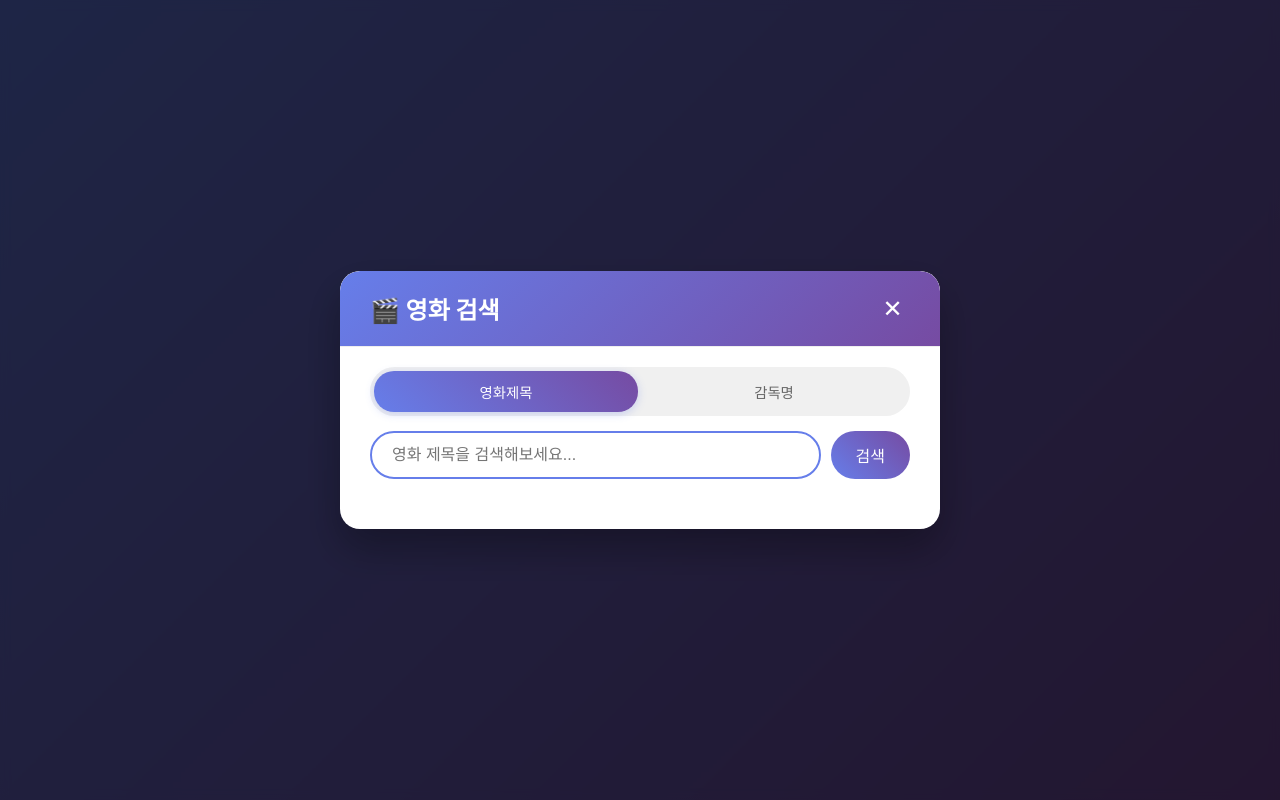
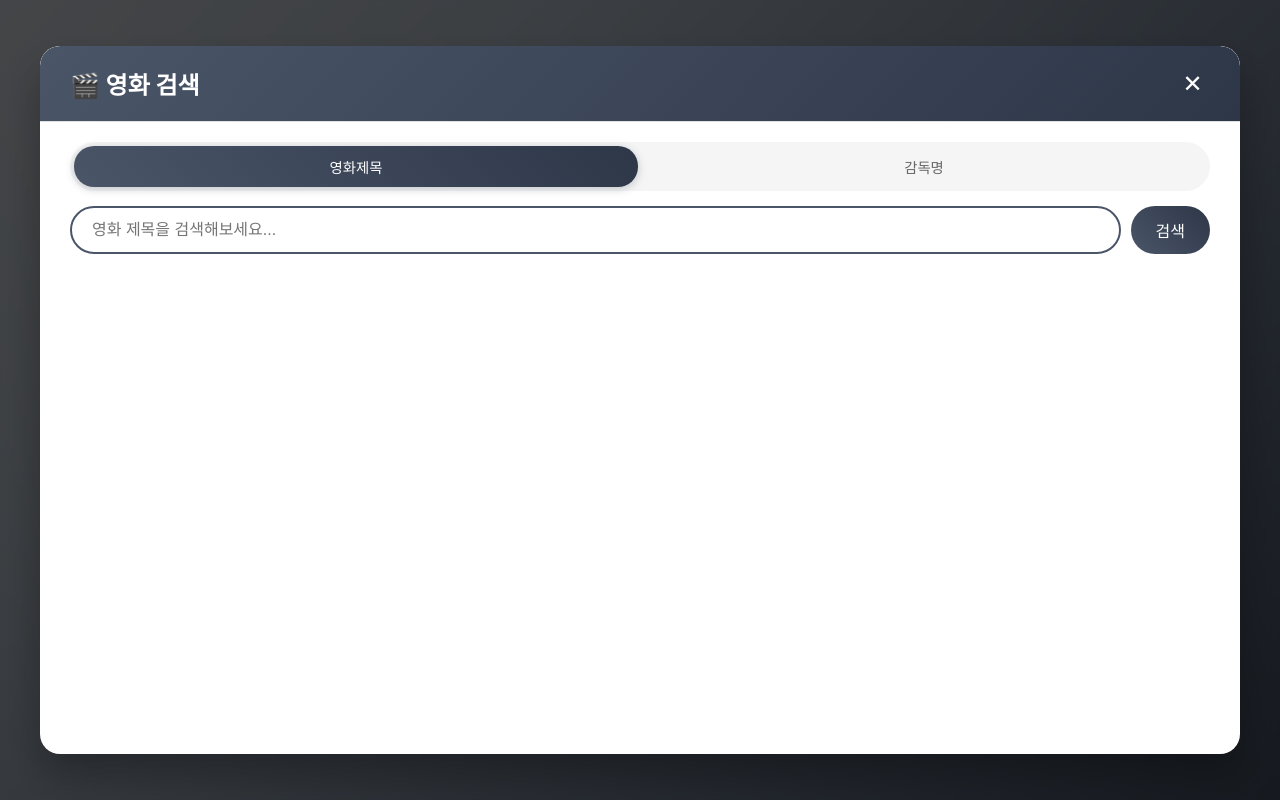
Before and after one commit to hprays/K_Movie_Finder, a React (Create React App) app: page / in a window 1280 px wide. Both pictures are taken after a click on the button "영화 검색하기". Built offline with nearby package versions, Linux system fonts and the light colour scheme.

Commit message:
Adjust search result layout and update overall CSS styling

```diff
--- a/src/App.css
+++ b/src/App.css
@@ -1,12 +1,12 @@
 .App {
   text-align: center;
   min-height: 100vh;
-  background: linear-gradient(135deg, #667eea 0%, #764ba2 100%);
+  background: linear-gradient(135deg, #e2e8f0 0%, #cbd5e0 25%, #a0aec0 50%, #718096 75%, #4a5568 100%);
   display: flex;
   flex-direction: column;
   justify-content: center;
   align-items: center;
-  color: white;
+  color: #2d3748;
 }
 
 .App-header {
@@ -17,17 +17,20 @@
 .App-header h1 {
   font-size: 3rem;
   margin-bottom: 1rem;
-  text-shadow: 2px 2px 4px rgba(0, 0, 0, 0.3);
+  text-shadow: 2px 2px 8px rgba(45, 55, 72, 0.2);
+  font-weight: 700;
 }
 
 .App-header p {
   font-size: 1.2rem;
   margin-bottom: 2rem;
-  opacity: 0.9;
+  opacity: 0.8;
+  font-weight: 500;
+  color: #4a5568;
 }
 
 .search-button {
-  background: linear-gradient(45deg, #ff6b6b, #ee5a24);
+  background: linear-gradient(45deg, #718096, #4a5568);
   color: white;
   border: none;
   padding: 15px 30px;
@@ -35,13 +38,14 @@
   border-radius: 50px;
   cursor: pointer;
   transition: all 0.3s ease;
-  box-shadow: 0 4px 15px rgba(0, 0, 0, 0.2);
+  box-shadow: 0 8px 25px rgba(113, 128, 150, 0.3);
+  border: 1px solid rgba(255, 255, 255, 0.1);
 }
 
 .search-button:hover {
-  transform: translateY(-2px);
-  box-shadow: 0 6px 20px rgba(0, 0, 0, 0.3);
-  background: linear-gradient(45deg, #ee5a24, #ff6b6b);
+  transform: translateY(-3px);
+  box-shadow: 0 12px 35px rgba(113, 128, 150, 0.4);
+  background: linear-gradient(45deg, #4a5568, #718096);
 }
 
 .search-button:active {
--- a/src/components/SearchModal.css
+++ b/src/components/SearchModal.css
@@ -15,9 +15,9 @@
 .modal-content {
   background: white;
   border-radius: 20px;
-  width: 90%;
-  max-width: 600px;
-  max-height: 80vh;
+  width: 95%;
+  max-width: 1200px;
+  max-height: 95vh;
   overflow-y: auto;
   box-shadow: 0 20px 40px rgba(0, 0, 0, 0.3);
   animation: modalSlideIn 0.3s ease-out;
@@ -39,8 +39,8 @@
   justify-content: space-between;
   align-items: center;
   padding: 20px 30px;
-  border-bottom: 1px solid #eee;
-  background: linear-gradient(135deg, #667eea 0%, #764ba2 100%);
+  border-bottom: 1px solid #e0e0e0;
+  background: linear-gradient(135deg, #4a5568 0%, #2d3748 100%);
   color: white;
   border-radius: 20px 20px 0 0;
 }
@@ -80,7 +80,7 @@
 
 .search-toggle {
   display: flex;
-  background: #f0f0f0;
+  background: #f5f5f5;
   border-radius: 25px;
   padding: 4px;
   gap: 4px;
@@ -100,14 +100,14 @@
 }
 
 .toggle-button.active {
-  background: linear-gradient(45deg, #667eea, #764ba2);
+  background: linear-gradient(45deg, #4a5568, #2d3748);
   color: white;
-  box-shadow: 0 2px 8px rgba(102, 126, 234, 0.3);
+  box-shadow: 0 2px 8px rgba(74, 85, 104, 0.3);
 }
 
 .toggle-button:hover:not(.active) {
-  background: rgba(102, 126, 234, 0.1);
-  color: #667eea;
+  background: rgba(74, 85, 104, 0.1);
+  color: #4a5568;
 }
 
 .search-input-container {
@@ -126,11 +126,11 @@
 }
 
 .search-input:focus {
-  border-color: #667eea;
+  border-color: #4a5568;
 }
 
 .search-submit {
-  background: linear-gradient(45deg, #667eea, #764ba2);
+  background: linear-gradient(45deg, #4a5568, #2d3748);
   color: white;
   border: none;
   padding: 12px 25px;
@@ -142,7 +142,7 @@
 
 .search-submit:hover:not(:disabled) {
   transform: translateY(-2px);
-  box-shadow: 0 5px 15px rgba(102, 126, 234, 0.4);
+  box-shadow: 0 5px 15px rgba(74, 85, 104, 0.4);
 }
 
 .search-submit:disabled {
@@ -152,6 +152,9 @@
 
 .search-results {
   padding: 0 30px 30px;
+  min-height: 60vh;
+  max-height: 70vh;
+  overflow-y: auto;
 }
 
 .loading {
@@ -164,7 +167,7 @@
   width: 40px;
   height: 40px;
   border: 4px solid #f3f3f3;
-  border-top: 4px solid #667eea;
+  border-top: 4px solid #4a5568;
   border-radius: 50%;
   animation: spin 1s linear infinite;
   margin: 0 auto 20px;
@@ -186,9 +189,9 @@
   justify-content: space-between;
   align-items: center;
   padding: 20px;
-  background: #f8f9fa;
+  background: #fafafa;
   border-radius: 15px;
-  border: 1px solid #e9ecef;
+  border: 1px solid #e5e5e5;
   transition: transform 0.3s ease, box-shadow 0.3s ease;
 }
 
@@ -236,7 +239,7 @@
 }
 
 .recommend-button {
-  background: linear-gradient(45deg, #ff6b6b, #ee5a24);
+  background: linear-gradient(45deg, #6b7280, #4b5563);
   color: white;
   border: none;
   padding: 10px 20px;
@@ -248,7 +251,7 @@
 
 .recommend-button:hover {
   transform: translateY(-1px);
-  box-shadow: 0 3px 10px rgba(255, 107, 107, 0.3);
+  box-shadow: 0 3px 10px rgba(107, 114, 128, 0.3);
 }
 
 .no-results {
```
